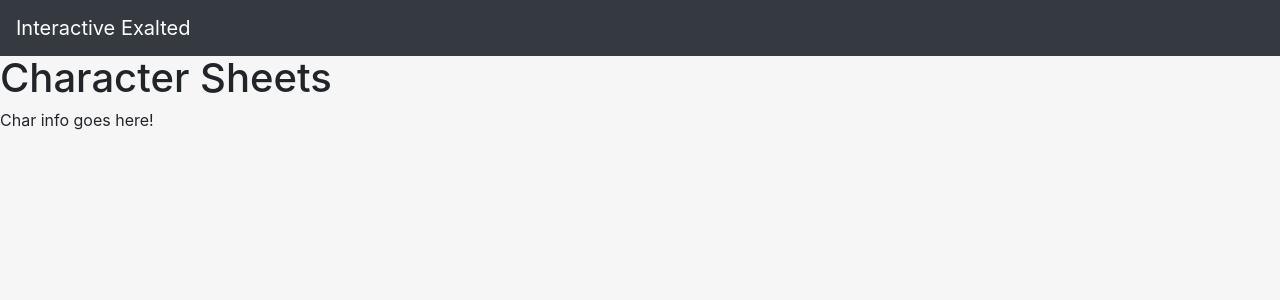
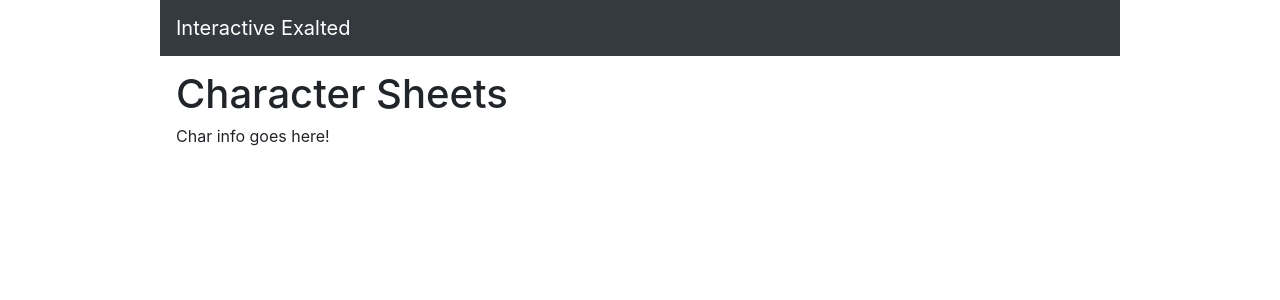
Before and after one commit to bobbzorzen/InteractiveExaltedSheets, a Django app: page /char_sheet/ in a window 1280 px wide. Shown: the top 300 px of the page. Run offline with Django 3.2, Linux system fonts and the light colour scheme; some libraries are stand-ins or nearby versions.

Commit message:
added custom style and updated template a little

```diff
--- /dev/null
+++ b/InteractiveExalted/char_sheet/static/css/style.css
@@ -0,0 +1,6 @@
+html {
+    padding: 0 10em;
+}
+.content-wrapper {
+    padding: 1em;
+}
--- a/InteractiveExalted/char_sheet/templates/char_sheet/header.html
+++ b/InteractiveExalted/char_sheet/templates/char_sheet/header.html
@@ -1,23 +1,21 @@
 <!DOCTYPE html>
 <html lang="en">
 
+{% load static %}
 <head>
 	<title>Character Sheets</title>
     <meta charset="utf-8" />
     <link rel="stylesheet" href="https://maxcdn.bootstrapcdn.com/bootstrap/4.0.0-beta/css/bootstrap.min.css" integrity="sha384-/Y6pD6FV/Vv2HJnA6t+vslU6fwYXjCFtcEpHbNJ0lyAFsXTsjBbfaDjzALeQsN6M" crossorigin="anonymous">
     <script src="https://maxcdn.bootstrapcdn.com/bootstrap/4.0.0-beta/js/bootstrap.min.js" integrity="sha384-h0AbiXch4ZDo7tp9hKZ4TsHbi047NrKGLO3SEJAg45jXxnGIfYzk4Si90RDIqNm1" crossorigin="anonymous"></script>
+    <link rel="stylesheet" type="text/css" href="{% static 'css/style.css' %}" />
 </head>
 
 
-<nav class="navbar navbar-expand-lg navbar-dark bg-dark">
-
-	<a class="navbar-brand" href="#">Interactive Exalted</a>
-
-</nav>
-
-
-<body class="body" style="background-color:#f6f6f6">
-	<div>
+<body class="body">
+	<div class="wrapper">
+        <nav class="navbar navbar-expand-lg navbar-dark bg-dark">
+            <a class="navbar-brand" href="#">Interactive Exalted</a>
+        </nav>
 	   {% block content %}
 	   {% endblock %}
 	</div>
--- a/InteractiveExalted/char_sheet/templates/char_sheet/home.html
+++ b/InteractiveExalted/char_sheet/templates/char_sheet/home.html
@@ -1,9 +1,9 @@
 {% extends "char_sheet/header.html" %}
 
 {% block content %}
+<div class="content-wrapper">
+    <h1>Character Sheets</h1>
 
-<h1>Character Sheets</h1>
-
-<p>Char info goes here!</p>
-
+    <p>Char info goes here!</p>
+</div>
 {% endblock %}
```
